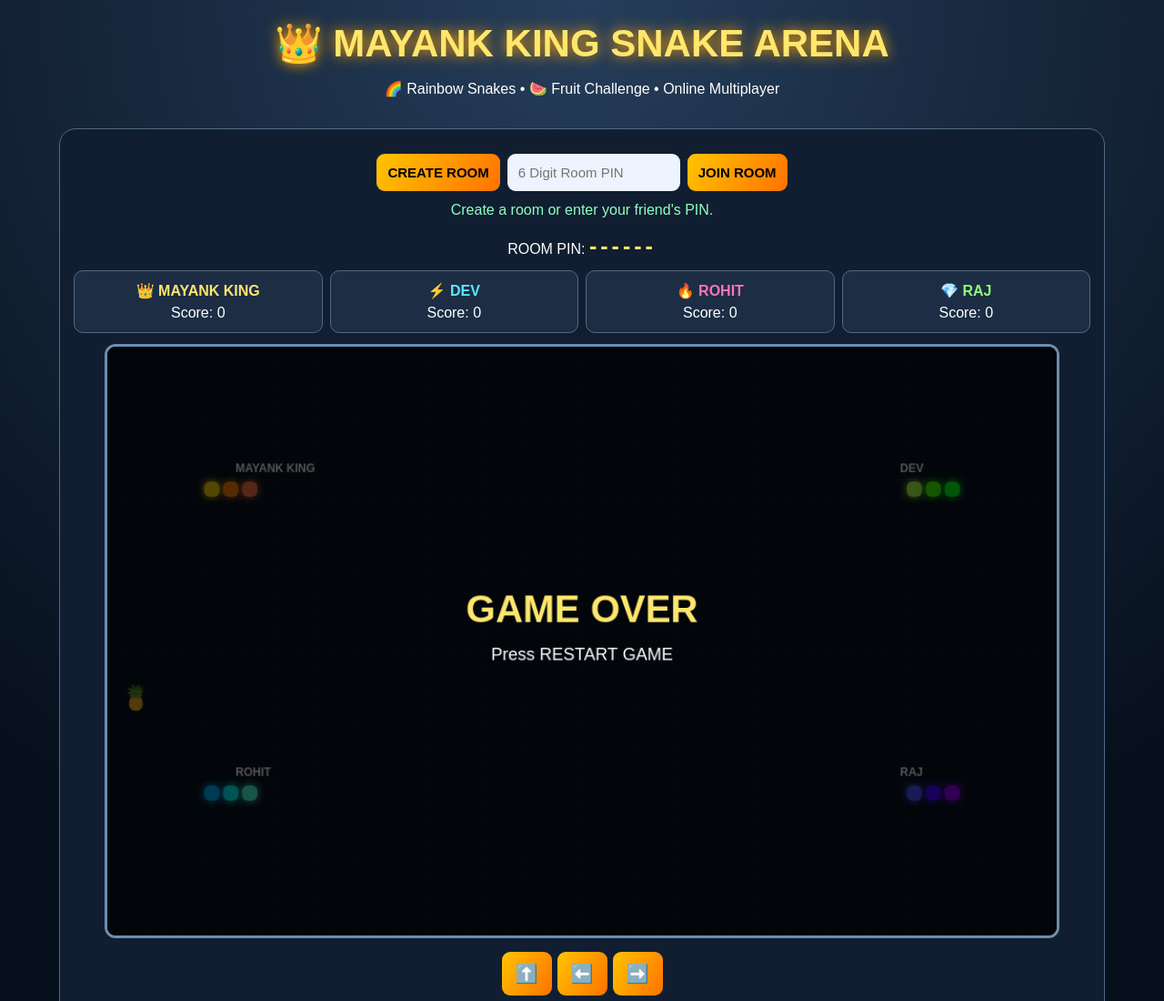
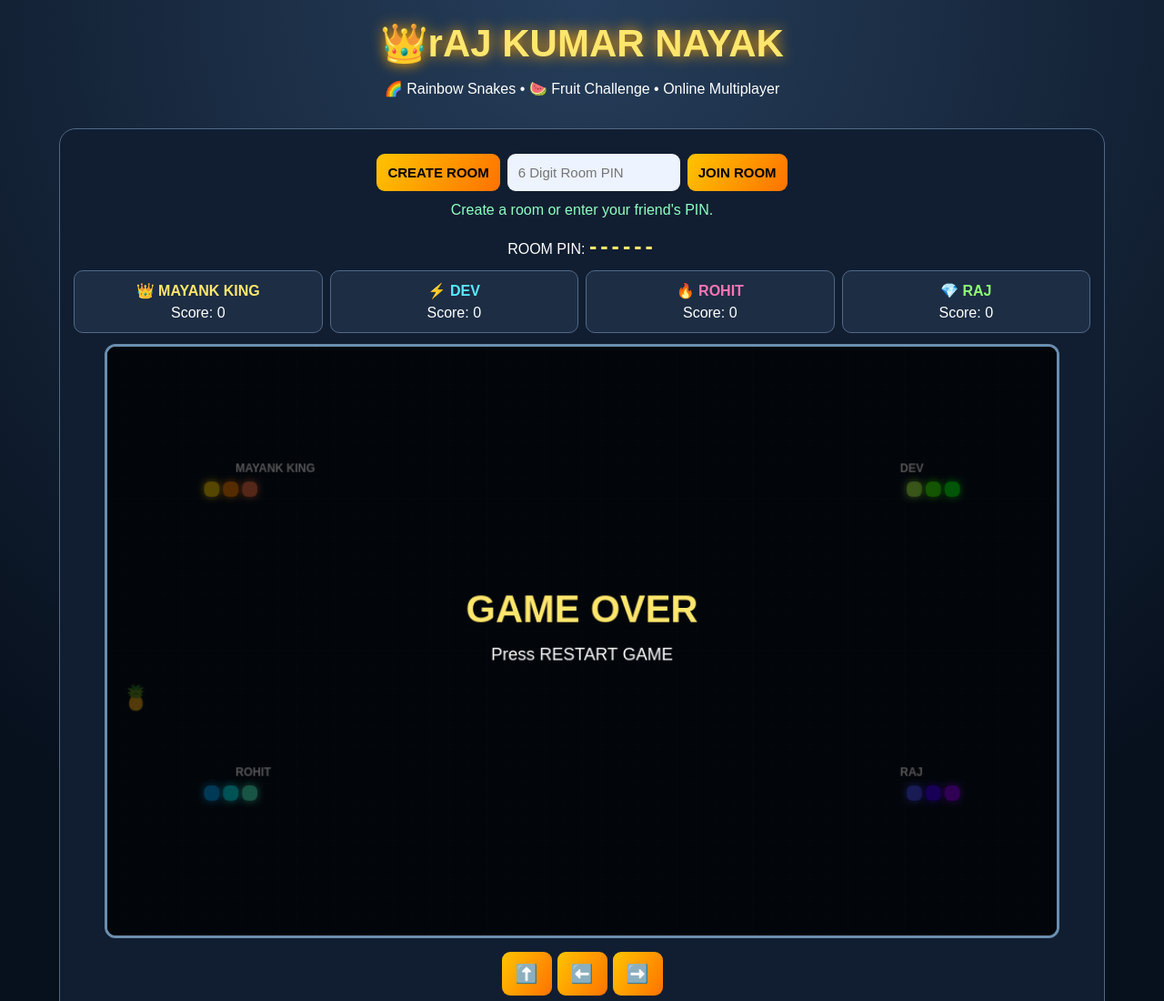
Before and after one commit to rajkumarnayak4585-max/jistt-thakur-game-3d, a plain HTML site: page index.html in a window 1280 px wide. Shown: the top 1100 px of the page at 91% size. Drawn offline with Linux system fonts and the light colour scheme.

Commit message:
Update index.html

```diff
--- a/index.html
+++ b/index.html
@@ -30,7 +30,7 @@ canvas{width:100%;max-width:1050px;background:#06111e;border:3px solid #6b8eaf;b
 </head>
 <body>
 <header>
-<h1>👑 MAYANK KING SNAKE ARENA</h1>
+<h1>👑rAJ KUMAR NAYAK</h1>
 <p>🌈 Rainbow Snakes • 🍉 Fruit Challenge • Online Multiplayer</p>
 </header>
 
```
